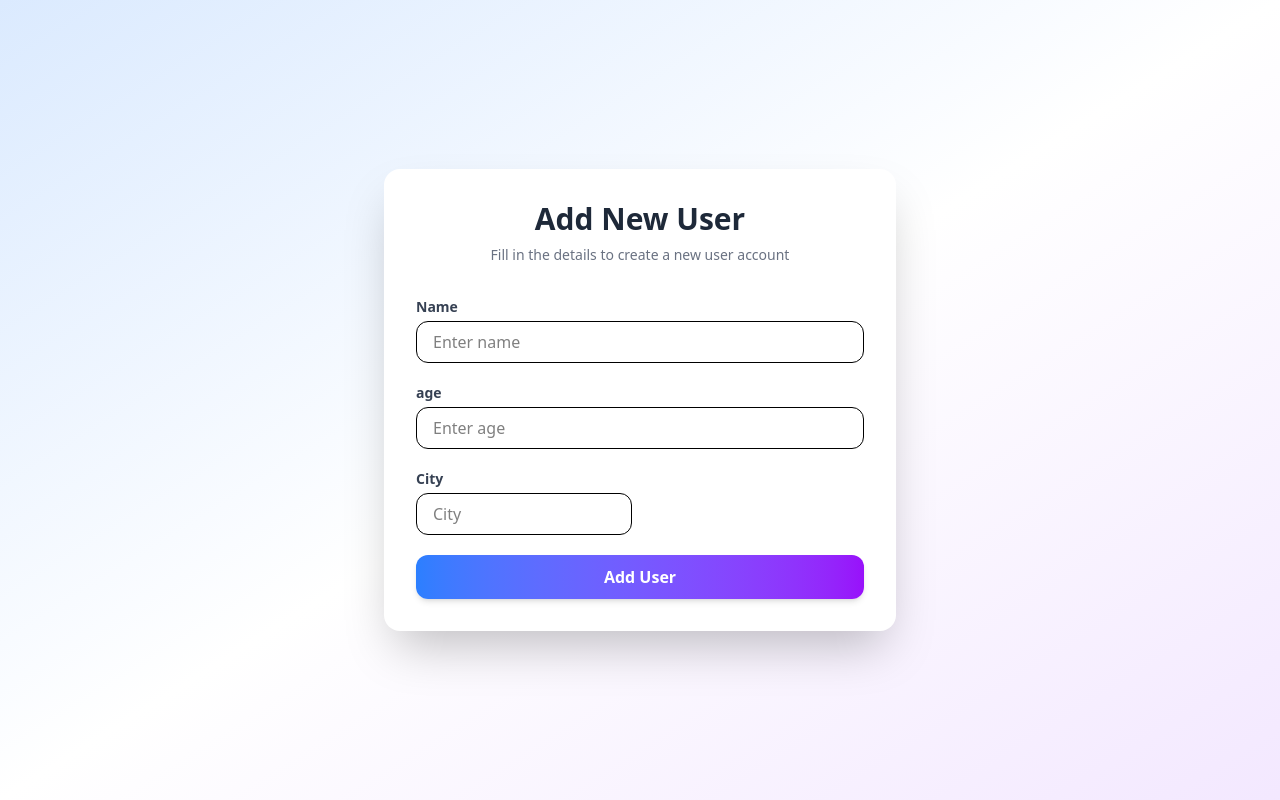
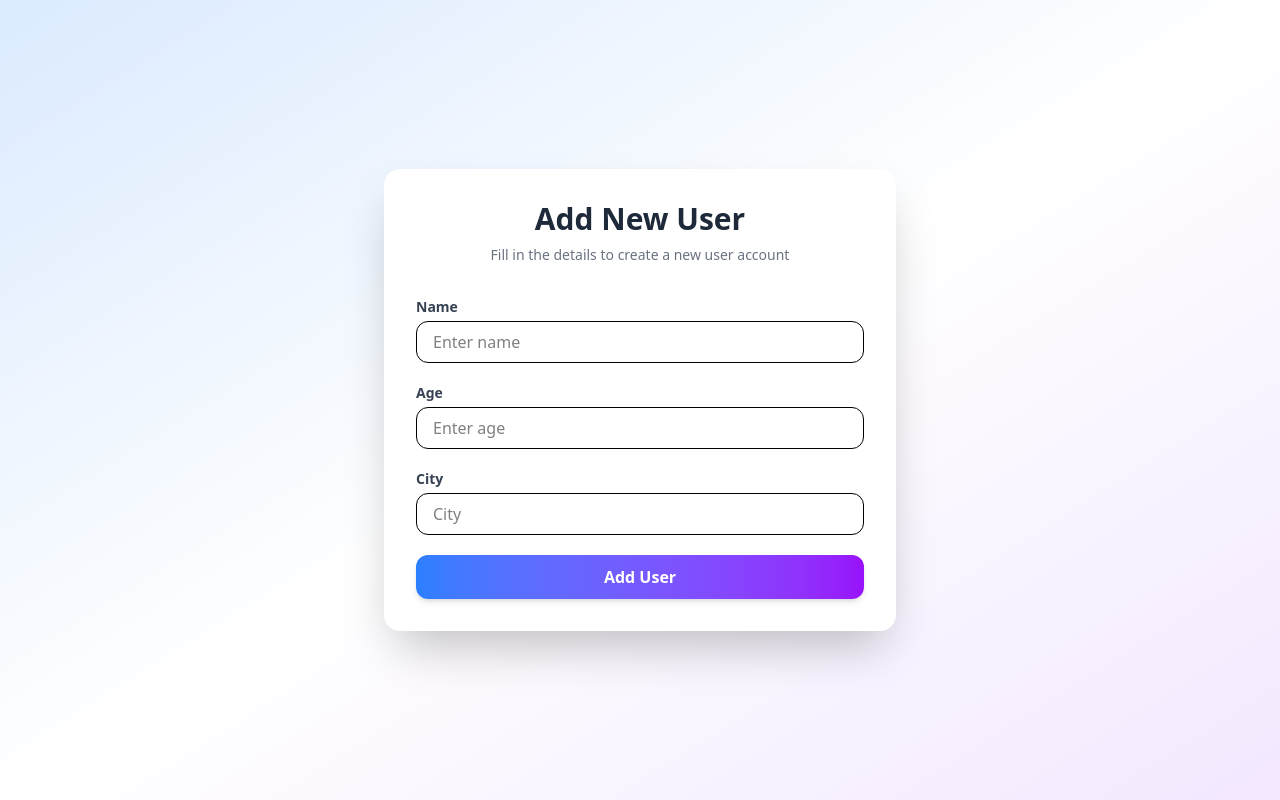
Before and after one commit to NarendraGore/next-api-routes, a Next.js app: page /adduser in a window 1280 px wide. Built offline with nearby package versions, Linux system fonts and the light colour scheme.

Commit message:
layout updated

```diff
--- a/src/app/(auth)/adduser/page.tsx
+++ b/src/app/(auth)/adduser/page.tsx
@@ -54,7 +54,7 @@
 
           <div>
             <label className="block text-sm font-semibold text-gray-700 mb-1">
-              age
+              Age
             </label>
             <input
               type="number"
@@ -65,7 +65,7 @@
             />
           </div>
 
-          <div className="grid grid-cols-1 md:grid-cols-2 gap-4">
+          <div>
             <div>
               <label className="block text-sm font-semibold text-gray-700 mb-1">
                 City
```
